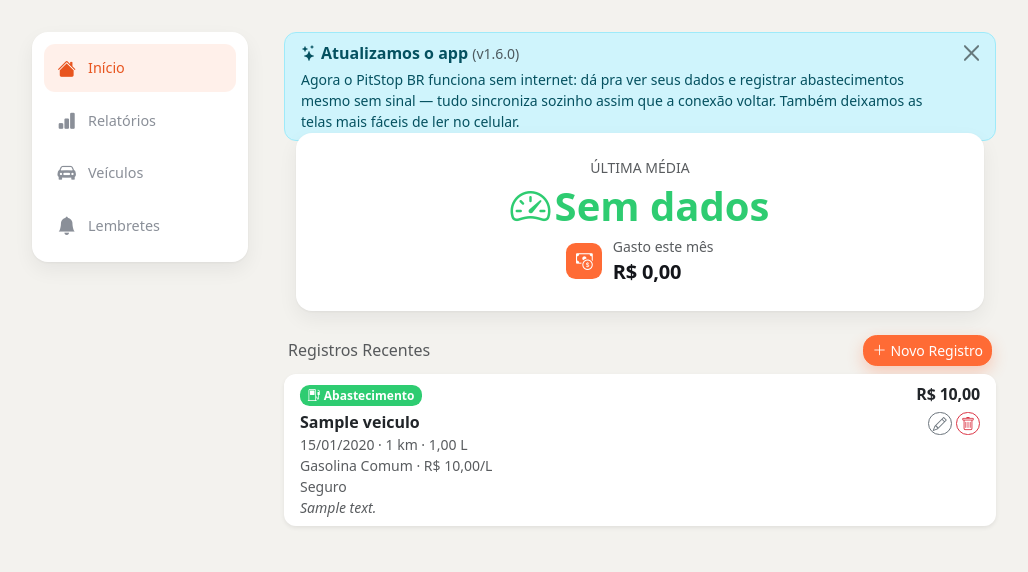
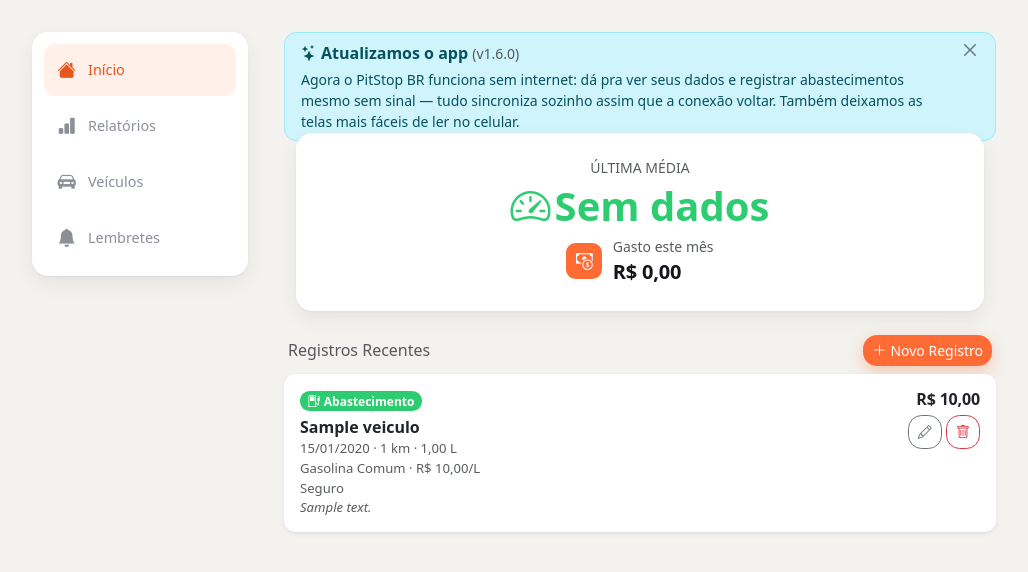
Before and after one commit to AlexandreAlan/PitStop-BR, a PHP site: page / in a window 1280 px wide. Shown: the part 76-648 px from the top of the page, without its empty margins (60-1088 px from the left). Run offline with PHP 8.4, Linux system fonts and the light colour scheme; the visitor is signed in with stand-in values (Sample User, id 1); tables that the repository leaves empty hold one stand-in row (values such as "Sample post").

Commit message:
src/assets/css/brand.css: estilos do toast offline, aviso de atualização e badge de e-mail não confirmado

```diff
--- a/src/assets/css/brand.css
+++ b/src/assets/css/brand.css
@@ -169,10 +169,40 @@ body {
     min-width: 0;
 }
 
+.registro-info .text-muted.small {
+    font-size: .82rem;
+    line-height: 1.5;
+}
+
 .registro-valor-col {
     flex-shrink: 0;
     white-space: nowrap;
     margin-left: .5rem;
+}
+
+/* Legibilidade no dia a dia: cards com mais respiro entre si e alvos de
+   toque maiores (editar/excluir/concluir) — uso de uma mão, no posto. */
+.lista-registros .card,
+.lista-veiculos .card,
+.lista-lembretes .card {
+    margin-bottom: .75rem !important;
+}
+
+.lista-registros .card-body,
+.lista-veiculos .card-body,
+.lista-lembretes .card-body {
+    padding-top: .85rem !important;
+    padding-bottom: .85rem !important;
+}
+
+.registro-valor-col .btn,
+.lista-lembretes .btn {
+    min-width: 34px;
+    min-height: 34px;
+    display: inline-flex;
+    align-items: center;
+    justify-content: center;
+    padding: 0 !important;
 }
 
 /* Estado vazio — convite à ação, não uma frase perdida no vazio */
@@ -257,18 +287,21 @@ body {
 .bottom-nav a {
     flex: 1;
     text-align: center;
-    padding: 0.55rem 0 0.5rem;
+    padding: 0.65rem 0 0.55rem;
     color: #8a8f98;
     text-decoration: none;
-    font-size: 0.7rem;
+    font-size: 0.75rem;
+    font-weight: 500;
     display: flex;
     flex-direction: column;
     align-items: center;
-    gap: 2px;
+    gap: 3px;
+    min-height: 52px;
+    justify-content: center;
 }
 
 .bottom-nav a i {
-    font-size: 1.3rem;
+    font-size: 1.4rem;
     transition: transform .2s var(--ps-ease);
 }
 
@@ -304,7 +337,7 @@ body {
     transform: scale(.92);
 }
 
-body { padding-bottom: 76px; }
+body { padding-bottom: 86px; }
 
 /* Telas ≥992px: a barra de abas mobile vira uma sidebar compacta,
    e o conteúdo ganha uma largura de leitura própria em vez de esticar
@@ -568,6 +601,38 @@ body { padding-bottom: 76px; }
     border-radius: .4rem;
 }
 
+/* Aviso "o que mudou" — aparece só nas 2 primeiras aberturas após uma
+   atualização (controle em localStorage, ver assets/js/offline.js) */
+.aviso-atualizacao-card .btn-close {
+    font-size: .75rem;
+    flex-shrink: 0;
+}
+
+/* Confirmação de ação salva offline — mesma linguagem visual do resto do
+   app, sempre visível acima da barra inferior fixa. */
+.toast-offline {
+    position: fixed;
+    left: 1rem;
+    right: 1rem;
+    bottom: calc(86px + env(safe-area-inset-bottom, 0));
+    background: var(--ps-dark);
+    color: #fff;
+    padding: .75rem 1rem;
+    border-radius: var(--ps-radius-md);
+    box-shadow: 0 8px 24px rgba(var(--ps-shadow-rgb), .25);
+    font-size: .9rem;
+    text-align: center;
+    z-index: 1050;
+    opacity: 0;
+    transform: translateY(8px);
+    transition: opacity .25s var(--ps-ease), transform .25s var(--ps-ease);
+}
+
+.toast-offline.visivel {
+    opacity: 1;
+    transform: translateY(0);
+}
+
 /* Impressão dos Relatórios — "Exportar PDF" é o próprio diálogo de
    impressão do navegador (Salvar como PDF), sem depender de biblioteca */
 @media print {
```
